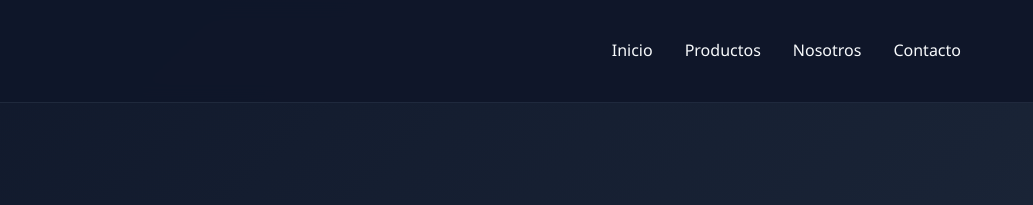
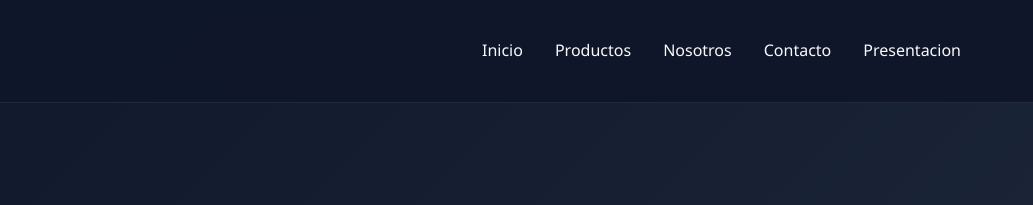
Before and after one commit to Avidrift/Jdev, a plain HTML site: page index.html in a window 1280 px wide. Shown: the top 205 px of the page, 247-1280 px from the left. Drawn offline with Linux system fonts and the light colour scheme.

Commit message:
presentacion

```diff
--- a/index.html
+++ b/index.html
@@ -22,6 +22,7 @@
                 <li><a href="#productos">Productos</a></li>
                 <li><a href="#nosotros">Nosotros</a></li>
                 <li><a href="#contacto">Contacto</a></li>
+                <li><a href="/presentacion.html">Presentacion</a></li>
             </ul>
         </nav>
     </header>
```
